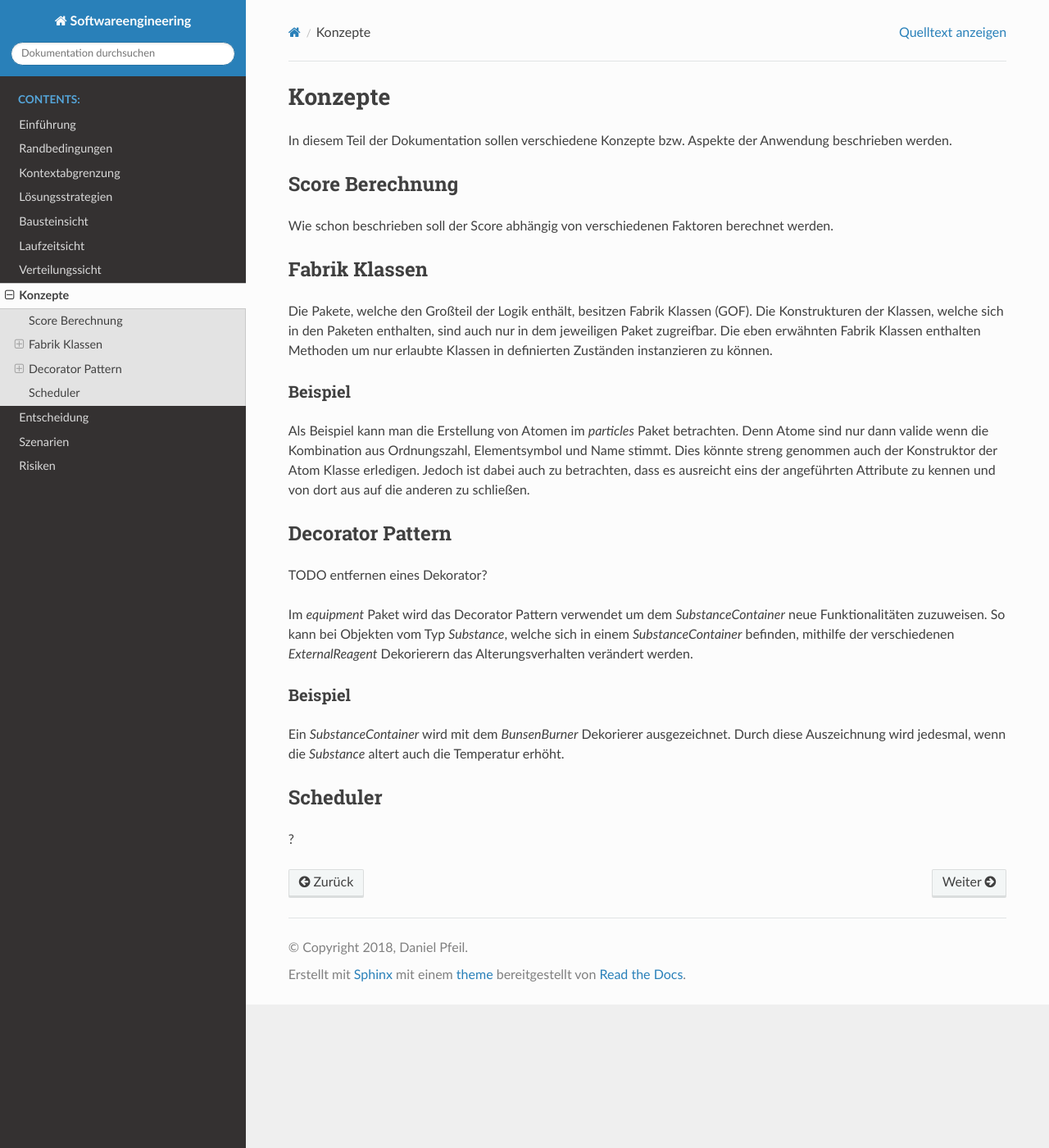
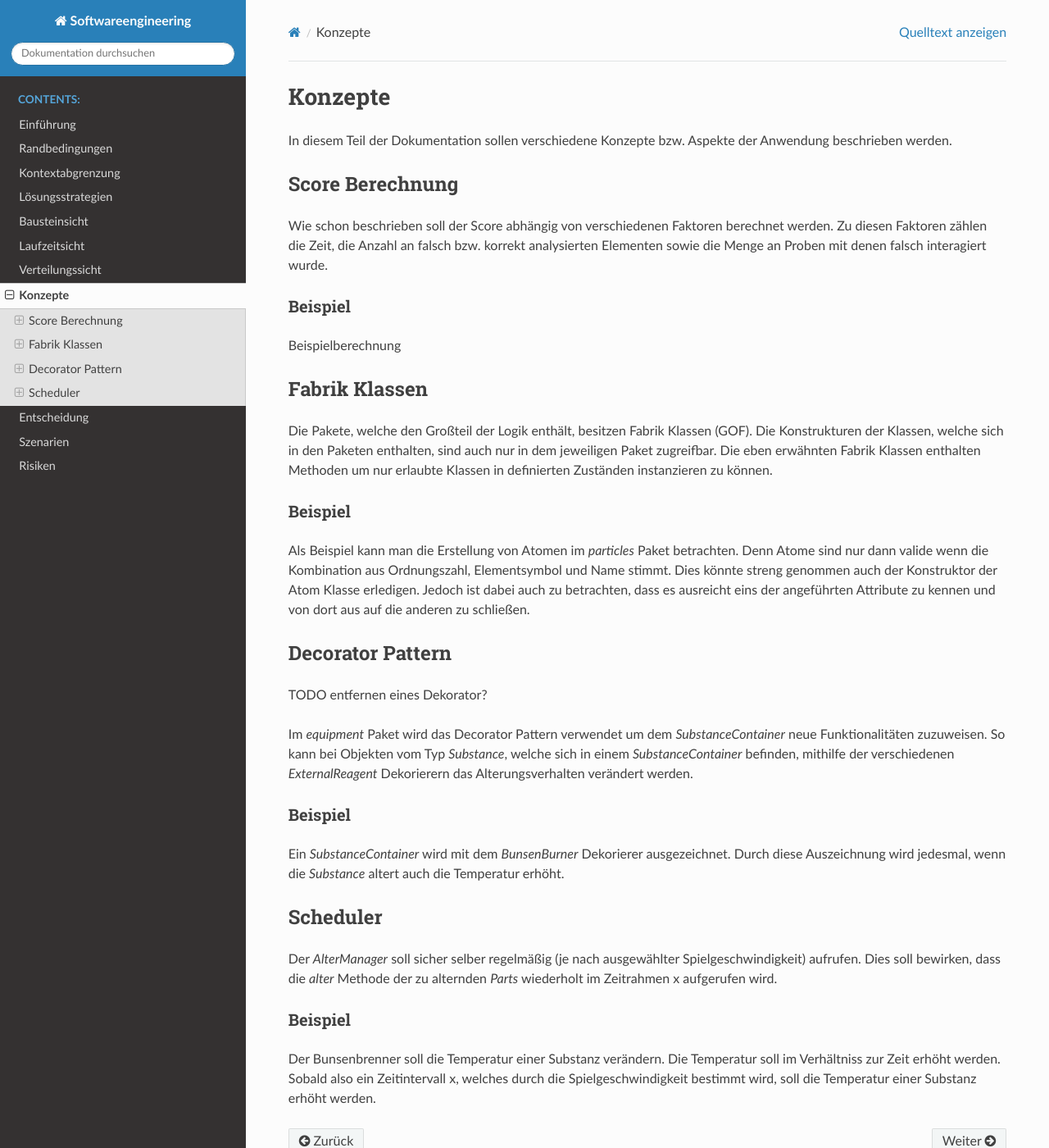
Before and after one commit to pfeilda/softwareengineeringProjekt, a Sphinx documentation site: the page built from Documentation/Design/Konzepte.rst, in a window 1280 px wide and 1400 px high. Shown: the whole window at 82% size. Built offline with Sphinx 7.4.7 and the Read the Docs theme 2.0.0, drawn with Linux system fonts in a browser that asks for light colours.

Commit message:
Improved and finished for release candidate

```diff
--- a/Documentation/Design/Konzepte.rst
+++ b/Documentation/Design/Konzepte.rst
@@ -6,7 +6,15 @@
 Score Berechnung
 ################
 
-Wie schon beschrieben soll der Score abhängig von verschiedenen Faktoren berechnet werden.
+Wie schon beschrieben soll der Score abhängig von verschiedenen Faktoren berechnet werden. Zu diesen Faktoren zählen
+die Zeit, die Anzahl an falsch bzw. korrekt analysierten Elementen sowie die Menge an Proben mit denen falsch
+interagiert wurde.
+
+Beispiel
+********
+
+Beispielberechnung
+
 
 Fabrik Klassen
 ##############
@@ -42,4 +50,13 @@
 
 Scheduler
 #########
-?
+
+Der `AlterManager` soll sicher selber regelmäßig (je nach ausgewählter Spielgeschwindigkeit) aufrufen. Dies soll
+bewirken, dass die `alter` Methode der zu alternden `Parts` wiederholt im Zeitrahmen x aufgerufen wird.
+
+Beispiel
+********
+
+Der Bunsenbrenner soll die Temperatur einer Substanz verändern. Die Temperatur soll im Verhältniss zur Zeit erhöht
+werden. Sobald also ein Zeitintervall x, welches durch die Spielgeschwindigkeit bestimmt wird, soll die Temperatur einer
+Substanz erhöht werden.
```
